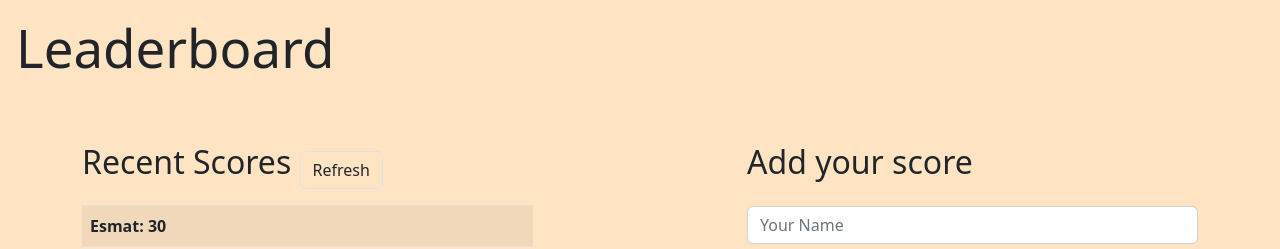
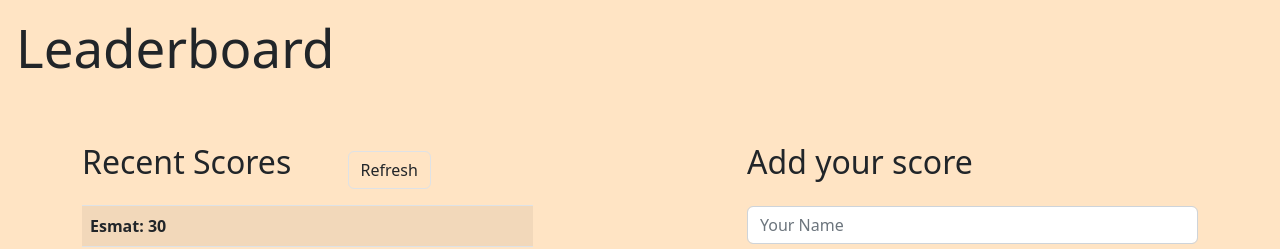
Before and after one commit to eaesmat/leaderboard, a website built with webpack: page dist/index.html in a window 1280 px wide. Shown: the top 249 px of the page. Built offline with nearby package versions, Linux system fonts and the light colour scheme.

Commit message:
Align buttons

```diff
--- a/dist/index.html
+++ b/dist/index.html
@@ -17,7 +17,7 @@
    <div class="container">
     <div class="row justify-content-between">
         <div class="col-5">
-            <h2 class="score pt-5">Recent Scores </h2> <a href="#" class="btn border">Refresh</a>
+            <h2 class="score pt-5 ">Recent Scores </h2> <a href="#" class="btn border ms-5 text-end">Refresh</a>
             <table class="table table-striped">
                 <thead>
                   <tr>
```
